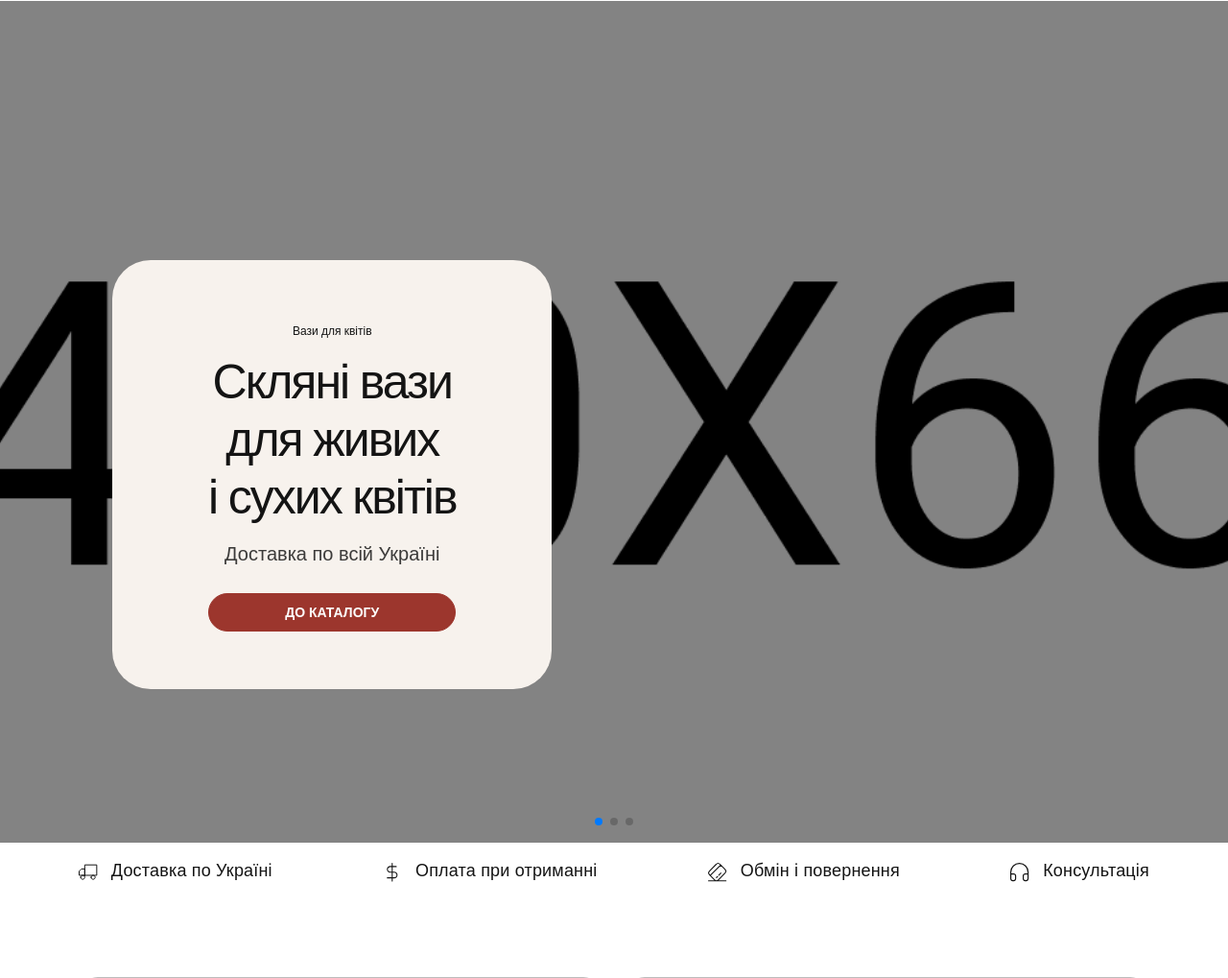
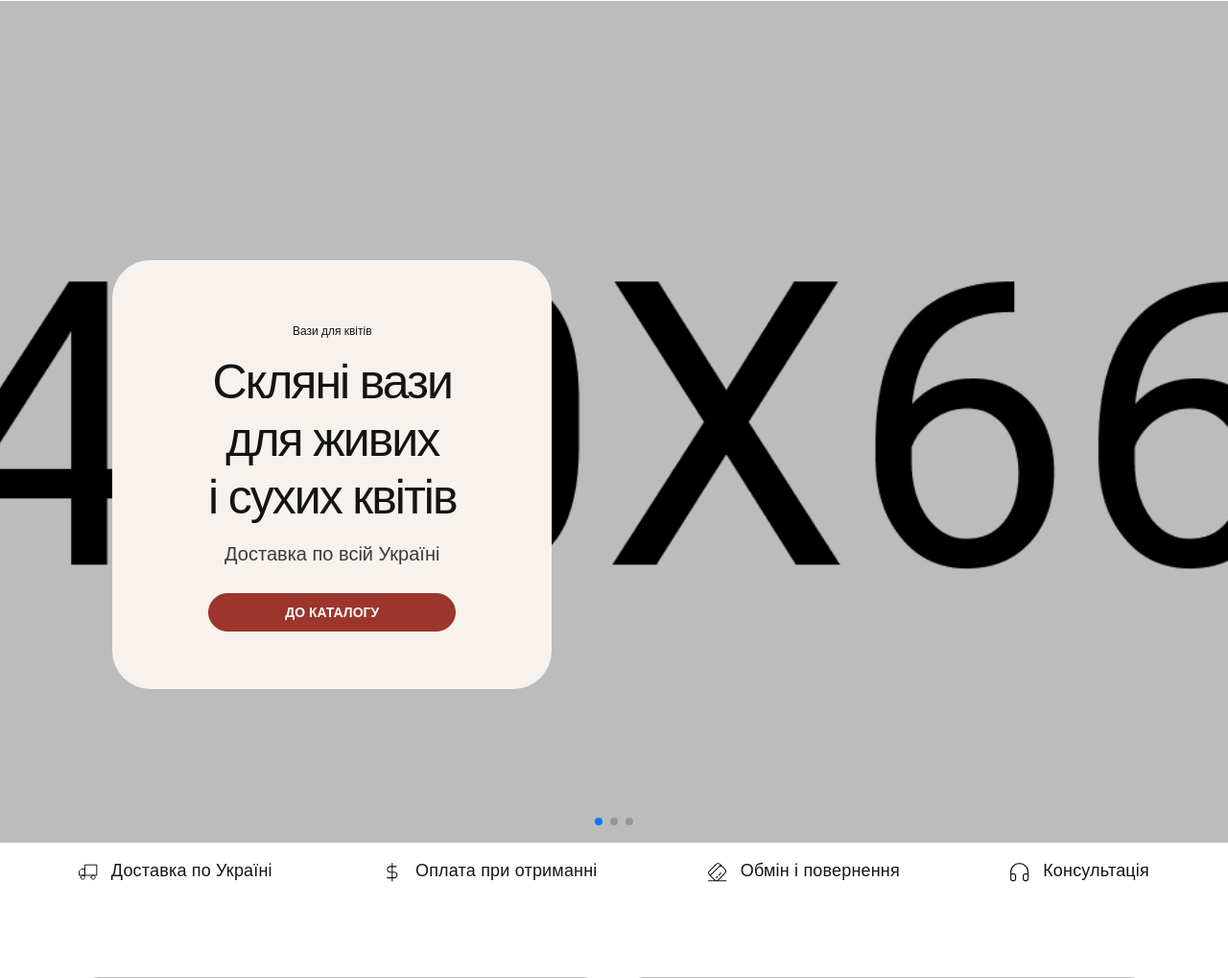
Before and after one commit to nikkvva/dropshop-site-decor, a Laravel app: page / in a window 1280 px wide. Shown: the part 99-1118 px from the top of the page at 96% size. Run offline with Laravel 12, Linux system fonts and the light colour scheme; data that the repository does not hold is empty; some libraries are stand-ins or nearby versions; some web fonts are replaced.

Commit message:
Главная: без затемнения слайда — картинки из фото товаров светлые, текст и так на плашке
Co-Authored-By: Claude Opus 5.5 <noreply@anthropic.com>

```diff
--- a/resources/views/home.blade.php
+++ b/resources/views/home.blade.php
@@ -27,7 +27,7 @@
       <div class="swiper-wrapper">
          @foreach ($slides as $i => $slide)
             <div class="swiper-slide">
-               <div class="fr-hero-area fr-hero-overlay p-relative fix">
+               <div class="fr-hero-area p-relative fix">
                   <img class="fr-hero-video d-none d-md-block" src="{{ \App\Models\Setting::image('slide_'.($i + 1), "bazaro/img/slider/{$slide['img']}.jpg") }}" alt="">
                   <img class="fr-hero-video d-md-none" src="{{ \App\Models\Setting::image('slide_'.($i + 1).'_mobile', "bazaro/img/slider/{$slide['mobile']}.jpg") }}" alt="">
                   <div class="container container-1830">
```
